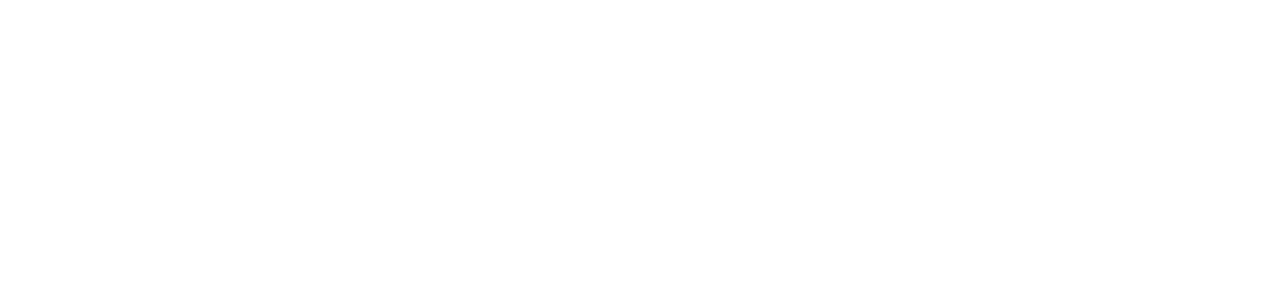
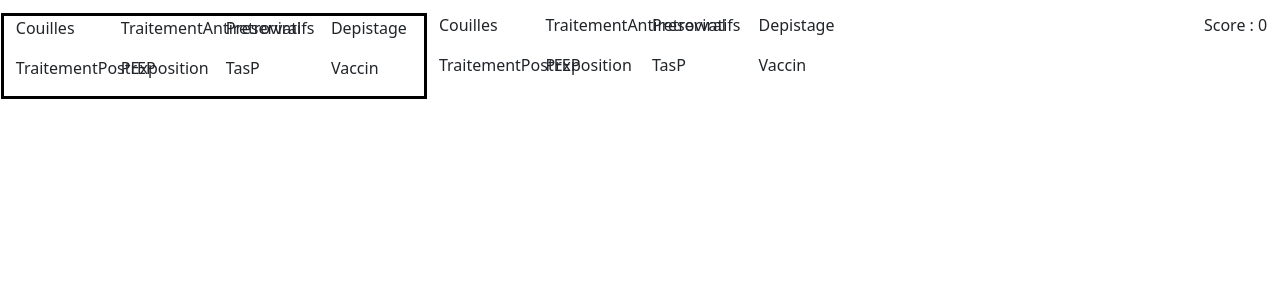
Before and after one commit to Borloo/Nuit-De-Linfo-2022, an Angular app in the folder front/: page /barreAchat in a window 1280 px wide. Before the commit this address led to /. Shown: the top 300 px of the page. Built offline with nearby package versions, Linux system fonts and the light colour scheme.

Commit message:
init barre achat

```diff
--- a/front/src/app/app-routing.module.ts
+++ b/front/src/app/app-routing.module.ts
@@ -5,6 +5,10 @@
   {
     path: '',
     loadChildren: () => import('./base/home-page/home-page.module').then(m => m.HomePageModule)
+  },
+  {
+    path: 'barreAchat',
+    loadChildren: () => import('./base/Jeu/barre-achat/barre-achat.module').then(m => m.BarreAchatModule)
   }
 ];
 
--- a/front/src/app/app.module.ts
+++ b/front/src/app/app.module.ts
@@ -6,7 +6,7 @@
 
 @NgModule({
   declarations: [
-    AppComponent
+    AppComponent,
   ],
   imports: [
     BrowserModule,
--- /dev/null
+++ b/front/src/app/base/Jeu/barre-achat/barre-achat-routing.module.ts
@@ -0,0 +1,11 @@
+import { NgModule } from '@angular/core';
+import { RouterModule, Routes } from '@angular/router';
+import {BarreAchatComponent} from "./barre-achat.component";
+
+const routes: Routes = [{path: '', component: BarreAchatComponent}];
+
+@NgModule({
+  imports: [RouterModule.forChild(routes)],
+  exports: [RouterModule]
+})
+export class BarreAchatRoutingModule { }
--- /dev/null
+++ b/front/src/app/base/Jeu/barre-achat/barre-achat.component.html
@@ -0,0 +1,65 @@
+<div id="container" class="row">
+  <div id="entity" class="col-sm-4">
+    <div class="row">
+      <div class="col-sm-3">
+        <p>Couilles</p>
+      </div>
+      <div class="col-sm-3">
+        <p>TraitementAntiretroviral</p>
+      </div>
+      <div class="col-sm-3">
+        <p>Preservatifs</p>
+      </div>
+      <div class="col-sm-3">
+        <p>Depistage</p>
+      </div>
+    </div>
+    <div class="row">
+      <div class="col-sm-3">
+        <p>TraitementPostExposition</p>
+      </div>
+      <div class="col-sm-3">
+        <p>PrEP</p>
+      </div>
+      <div class="col-sm-3">
+        <p>TasP</p>
+      </div>
+      <div class="col-sm-3">
+        <p>Vaccin</p>
+      </div>
+    </div>
+  </div>
+  <div class="col-sm-4">
+    <div class="row">
+      <div class="col-sm-3">
+        <p>Couilles</p>
+      </div>
+      <div class="col-sm-3">
+        <p>TraitementAntiretroviral</p>
+      </div>
+      <div class="col-sm-3">
+        <p>Preservatifs</p>
+      </div>
+      <div class="col-sm-3">
+        <p>Depistage</p>
+      </div>
+    </div>
+    <div class="row">
+      <div class="col-sm-3">
+        <p>TraitementPostExposition</p>
+      </div>
+      <div class="col-sm-3">
+        <p>PrEP</p>
+      </div>
+      <div class="col-sm-3">
+        <p>TasP</p>
+      </div>
+      <div class="col-sm-3">
+        <p>Vaccin</p>
+      </div>
+    </div>
+  </div>
+  <div id="score" class="col-sm-4">
+    <p>Score : 0</p>
+  </div>
+</div>
--- /dev/null
+++ b/front/src/app/base/Jeu/barre-achat/barre-achat.component.scss
@@ -0,0 +1,9 @@
+#score{
+  text-align: right;
+}
+#container {
+  padding : 1%;
+}
+#entity {
+  border : solid black;
+}
--- /dev/null
+++ b/front/src/app/base/Jeu/barre-achat/barre-achat.component.ts
@@ -0,0 +1,14 @@
+import {Component, OnInit} from '@angular/core';
+
+@Component({
+  selector: 'app-barre-achat',
+  templateUrl: './barre-achat.component.html',
+  styleUrls: ['./barre-achat.component.scss']
+})
+export class BarreAchatComponent implements OnInit{
+
+  constructor() { }
+
+  ngOnInit() : void {}
+
+}
--- a/front/src/index.html
+++ b/front/src/index.html
@@ -6,6 +6,7 @@
   <base href="/">
   <meta name="viewport" content="width=device-width, initial-scale=1">
   <link rel="icon" type="image/x-icon" href="favicon.ico">
+  <link href="https://cdn.jsdelivr.net/npm/bootstrap@5.0.2/dist/css/bootstrap.min.css" rel="stylesheet" integrity="sha384-EVSTQN3/azprG1Anm3QDgpJLIm9Nao0Yz1ztcQTwFspd3yD65VohhpuuCOmLASjC" crossorigin="anonymous">
 </head>
 <body>
   <app-root></app-root>
```
Also changed, not shown: front/src/app/base/Jeu/barre-achat/barre-achat.module.ts (added, +20 -0 lines), 1 other file (tests, documents, lock files or other folders).
